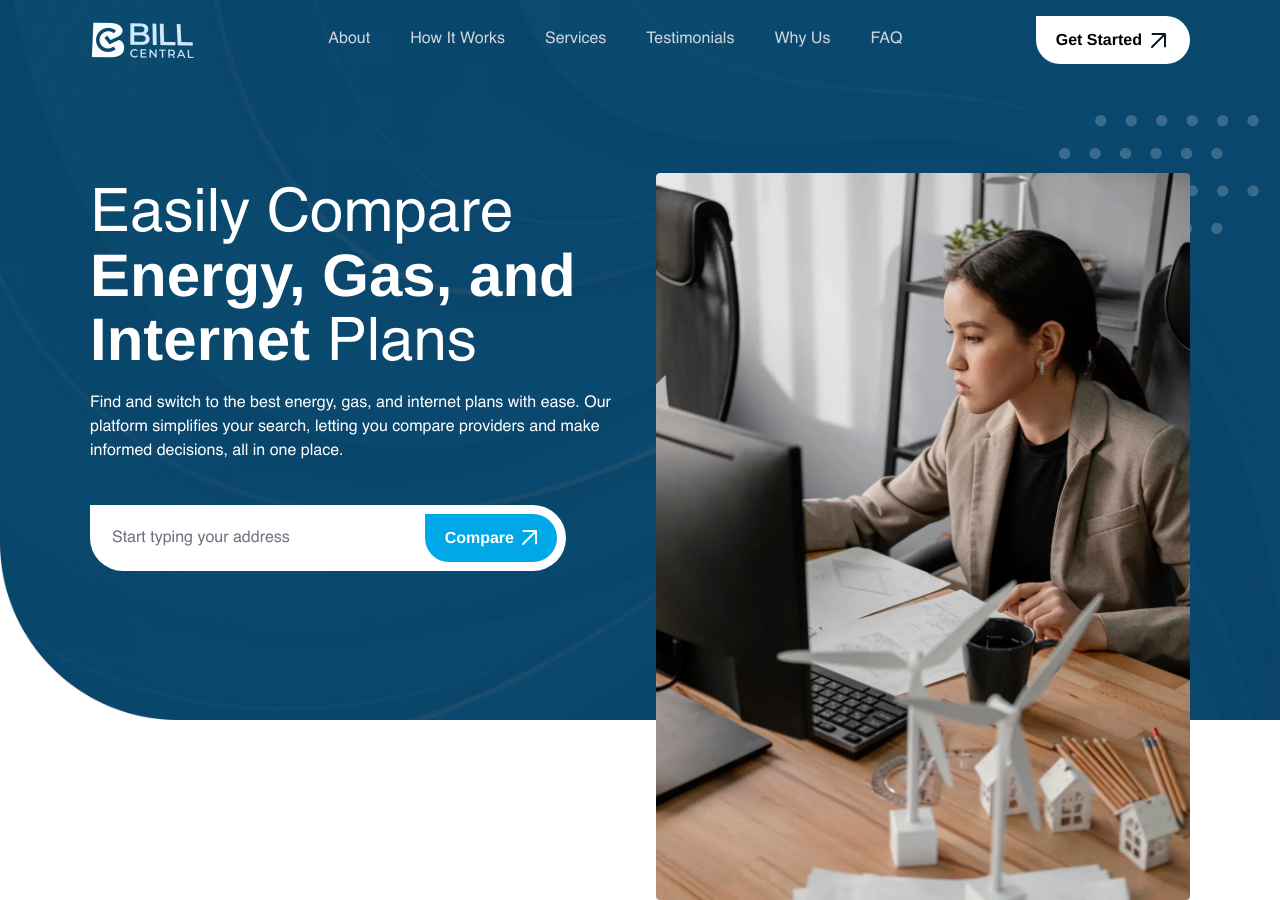
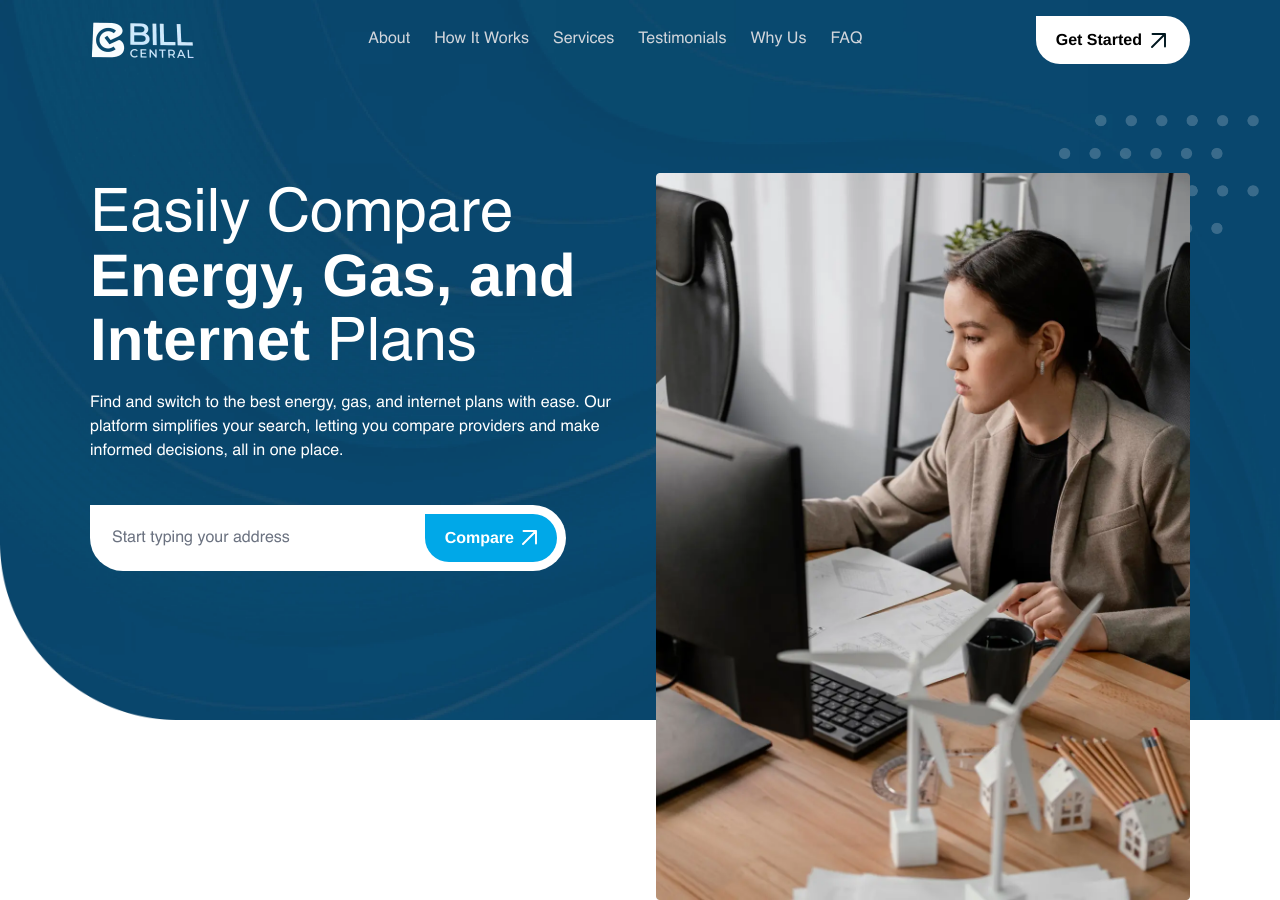
Before and after one commit to sonambishnoi550/Bill-central, a React (Create React App) app: page / in a window 1280 px wide. Built offline with nearby package versions, Linux system fonts and the light colour scheme.

Commit message:
check gap

```diff
--- a/src/common/Header.jsx
+++ b/src/common/Header.jsx
@@ -29,7 +29,7 @@ const Header = () => {
                 <div className='relative z-20'>
                     <a href="#" ><img className='max-w-[105px]' src={logo} alt="logo" /></a>
                 </div>
-                <div className={`flex gap-10 max-lg:flex-col max-lg:justify-center max-lg:items-center ${open ? 'max-lg:z-10 max-lg:translate-x-0 max-lg:bg-black max-lg:fixed max-lg:top-0 max-lg:left-0 max-lg:h-full max-lg:w-full justify-center items-center' : 'max-lg:-left-full max-lg:hidden'}`}>
+                <div className={`flex gap-6 max-lg:flex-col max-lg:justify-center max-lg:items-center ${open ? 'max-lg:z-10 max-lg:translate-x-0 max-lg:bg-black max-lg:fixed max-lg:top-0 max-lg:left-0 max-lg:h-full max-lg:w-full justify-center items-center' : 'max-lg:-left-full max-lg:hidden'}`}>
                     {HEADER_ITEM.map((obj, i) => (
                         <div key={i}>
                             <ul>
```
